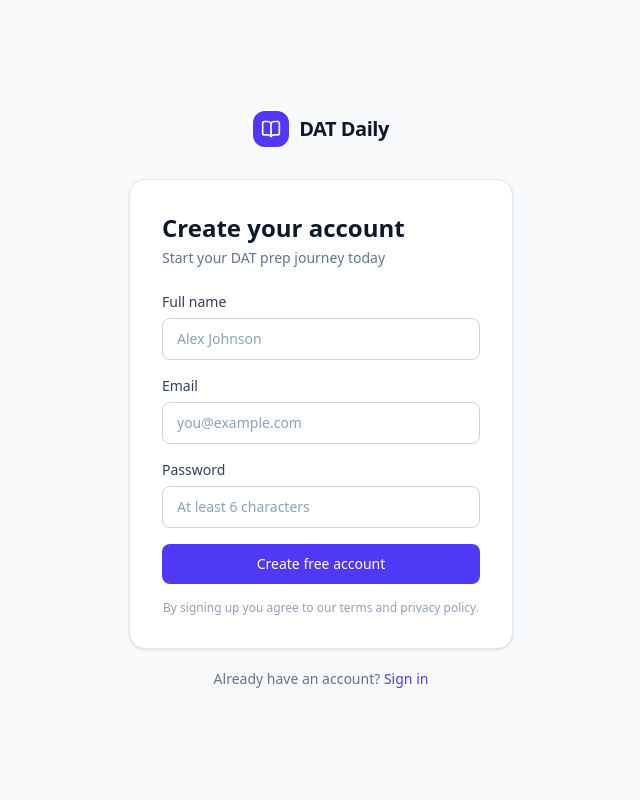
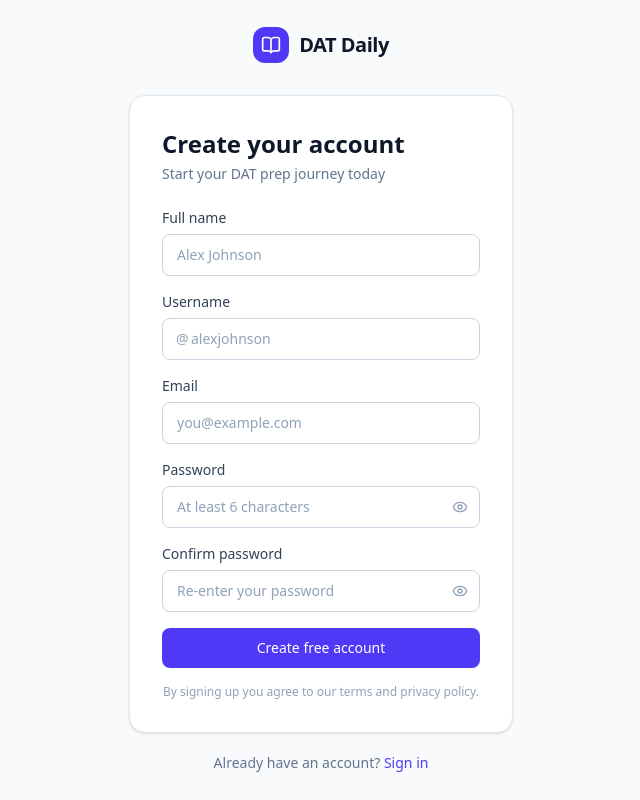
Before and after one commit to CObrien1313/DAT-Daily, a Next.js app: page /signup in a window 1280 px wide. Shown: the whole page, without its empty margins (319-959 px from the left). Built offline with nearby package versions, Linux system fonts and the light colour scheme.

Commit message:
Add username and confirm password to signup form

```diff
--- a/src/app/(auth)/signup/page.tsx
+++ b/src/app/(auth)/signup/page.tsx
@@ -3,35 +3,82 @@
 import { useState } from 'react'
 import Link from 'next/link'
 import { useRouter } from 'next/navigation'
-import { Loader2 } from 'lucide-react'
+import { Loader2, Eye, EyeOff } from 'lucide-react'
 import { createClient } from '@/lib/supabase/client'
+
+const USERNAME_RE = /^[a-z0-9_]{3,20}$/
 
 export default function SignupPage() {
   const router = useRouter()
-  const [name, setName] = useState('')
-  const [email, setEmail] = useState('')
-  const [password, setPassword] = useState('')
-  const [error, setError] = useState<string | null>(null)
-  const [loading, setLoading] = useState(false)
+  const [name, setName]                   = useState('')
+  const [username, setUsername]           = useState('')
+  const [email, setEmail]                 = useState('')
+  const [password, setPassword]           = useState('')
+  const [confirmPassword, setConfirmPassword] = useState('')
+  const [showPassword, setShowPassword]   = useState(false)
+  const [showConfirm, setShowConfirm]     = useState(false)
+  const [error, setError]                 = useState<string | null>(null)
+  const [loading, setLoading]             = useState(false)
+
+  // Live validation
+  const usernameInvalid = username.length > 0 && !USERNAME_RE.test(username)
+  const passwordMismatch = confirmPassword.length > 0 && password !== confirmPassword
 
   async function handleSubmit(e: React.FormEvent) {
     e.preventDefault()
     setError(null)
+
+    // Client-side checks
+    if (!USERNAME_RE.test(username)) {
+      setError('Username must be 3–20 characters: letters, numbers, underscores only.')
+      return
+    }
+    if (password !== confirmPassword) {
+      setError('Passwords do not match.')
+      return
+    }
+    if (password.length < 6) {
+      setError('Password must be at least 6 characters.')
+      return
+    }
+
     setLoading(true)
+    const supabase = createClient()
 
-    const supabase = createClient()
-    const { error } = await supabase.auth.signUp({
+    // Check username uniqueness
+    const { data: existing } = await supabase
+      .from('profiles')
+      .select('id')
+      .eq('username', username.toLowerCase())
+      .maybeSingle()
+
+    if (existing) {
+      setError('That username is already taken. Please choose another.')
+      setLoading(false)
+      return
+    }
+
+    // Create account
+    const { error: signUpError, data } = await supabase.auth.signUp({
       email,
       password,
       options: {
-        data: { name },
+        data: { name, username: username.toLowerCase() },
       },
     })
 
-    if (error) {
-      setError(error.message)
+    if (signUpError) {
+      setError(signUpError.message)
       setLoading(false)
       return
+    }
+
+    // Save username to profiles row (created by Supabase trigger)
+    if (data.user) {
+      await supabase
+        .from('profiles')
+        .update({ username: username.toLowerCase(), name })
+        .eq('id', data.user.id)
     }
 
     router.push('/dashboard')
@@ -45,6 +92,7 @@ export default function SignupPage() {
         <p className="text-sm text-slate-500 mb-6">Start your DAT prep journey today</p>
 
         <form onSubmit={handleSubmit} className="space-y-4">
+          {/* Full name */}
           <div>
             <label htmlFor="name" className="block text-sm font-medium text-slate-700 mb-1.5">
               Full name
@@ -60,6 +108,37 @@ export default function SignupPage() {
             />
           </div>
 
+          {/* Username */}
+          <div>
+            <label htmlFor="username" className="block text-sm font-medium text-slate-700 mb-1.5">
+              Username
+            </label>
+            <div className="relative">
+              <span className="absolute left-3.5 top-1/2 -translate-y-1/2 text-slate-400 text-sm select-none">@</span>
+              <input
+                id="username"
+                type="text"
+                value={username}
+                onChange={(e) => setUsername(e.target.value.toLowerCase())}
+                required
+                placeholder="alexjohnson"
+                maxLength={20}
+                className={`w-full pl-7 pr-3.5 py-2.5 rounded-lg border text-sm text-slate-900 placeholder:text-slate-400 focus:outline-none focus:ring-2 focus:border-transparent transition ${
+                  usernameInvalid
+                    ? 'border-red-300 focus:ring-red-400'
+                    : 'border-slate-300 focus:ring-indigo-500'
+                }`}
+              />
+            </div>
+            {usernameInvalid && (
+              <p className="text-xs text-red-500 mt-1">3–20 characters, letters/numbers/underscores only</p>
+            )}
+            {!usernameInvalid && username.length > 0 && (
+              <p className="text-xs text-slate-400 mt-1">Used to find you in friend search</p>
+            )}
+          </div>
+
+          {/* Email */}
           <div>
             <label htmlFor="email" className="block text-sm font-medium text-slate-700 mb-1.5">
               Email
@@ -75,20 +154,62 @@ export default function SignupPage() {
             />
           </div>
 
+          {/* Password */}
           <div>
             <label htmlFor="password" className="block text-sm font-medium text-slate-700 mb-1.5">
               Password
             </label>
+            <div className="relative">
               <input
                 id="password"
-              type="password"
+                type={showPassword ? 'text' : 'password'}
                 value={password}
                 onChange={(e) => setPassword(e.target.value)}
                 required
                 minLength={6}
                 placeholder="At least 6 characters"
-              className="w-full px-3.5 py-2.5 rounded-lg border border-slate-300 text-sm text-slate-900 placeholder:text-slate-400 focus:outline-none focus:ring-2 focus:ring-indigo-500 focus:border-transparent transition"
+                className="w-full px-3.5 py-2.5 pr-10 rounded-lg border border-slate-300 text-sm text-slate-900 placeholder:text-slate-400 focus:outline-none focus:ring-2 focus:ring-indigo-500 focus:border-transparent transition"
               />
+              <button
+                type="button"
+                onClick={() => setShowPassword((v) => !v)}
+                className="absolute right-3 top-1/2 -translate-y-1/2 text-slate-400 hover:text-slate-600"
+              >
+                {showPassword ? <EyeOff className="w-4 h-4" /> : <Eye className="w-4 h-4" />}
+              </button>
+            </div>
+          </div>
+
+          {/* Confirm password */}
+          <div>
+            <label htmlFor="confirm" className="block text-sm font-medium text-slate-700 mb-1.5">
+              Confirm password
+            </label>
+            <div className="relative">
+              <input
+                id="confirm"
+                type={showConfirm ? 'text' : 'password'}
+                value={confirmPassword}
+                onChange={(e) => setConfirmPassword(e.target.value)}
+                required
+                placeholder="Re-enter your password"
+                className={`w-full px-3.5 py-2.5 pr-10 rounded-lg border text-sm text-slate-900 placeholder:text-slate-400 focus:outline-none focus:ring-2 focus:border-transparent transition ${
+                  passwordMismatch
+                    ? 'border-red-300 focus:ring-red-400'
+                    : 'border-slate-300 focus:ring-indigo-500'
+                }`}
+              />
+              <button
+                type="button"
+                onClick={() => setShowConfirm((v) => !v)}
+                className="absolute right-3 top-1/2 -translate-y-1/2 text-slate-400 hover:text-slate-600"
+              >
+                {showConfirm ? <EyeOff className="w-4 h-4" /> : <Eye className="w-4 h-4" />}
+              </button>
+            </div>
+            {passwordMismatch && (
+              <p className="text-xs text-red-500 mt-1">Passwords do not match</p>
+            )}
           </div>
 
           {error && (
@@ -99,7 +220,7 @@ export default function SignupPage() {
 
           <button
             type="submit"
-            disabled={loading}
+            disabled={loading || usernameInvalid || passwordMismatch}
             className="w-full flex items-center justify-center gap-2 bg-indigo-600 hover:bg-indigo-700 disabled:opacity-60 disabled:pointer-events-none text-white font-medium text-sm py-2.5 rounded-lg transition-colors"
           >
             {loading && <Loader2 className="w-4 h-4 animate-spin" />}
```
Lines whose indentation alone changed are shown as unchanged.
